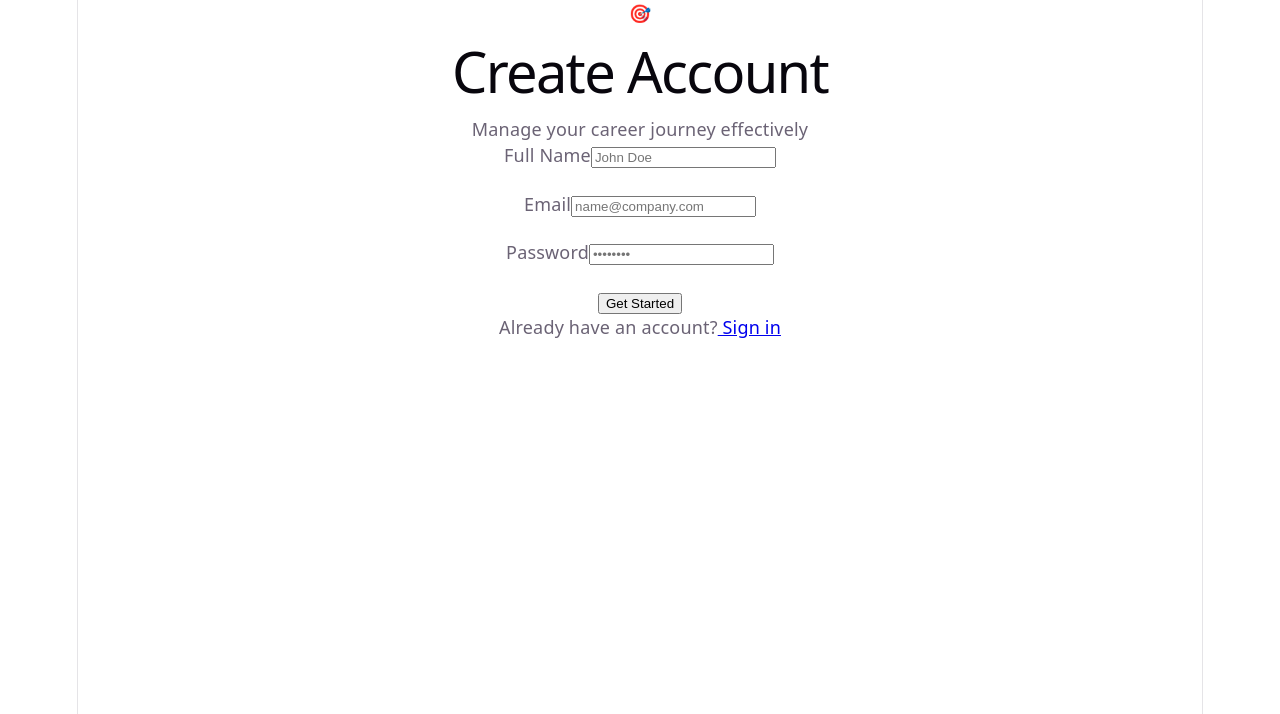
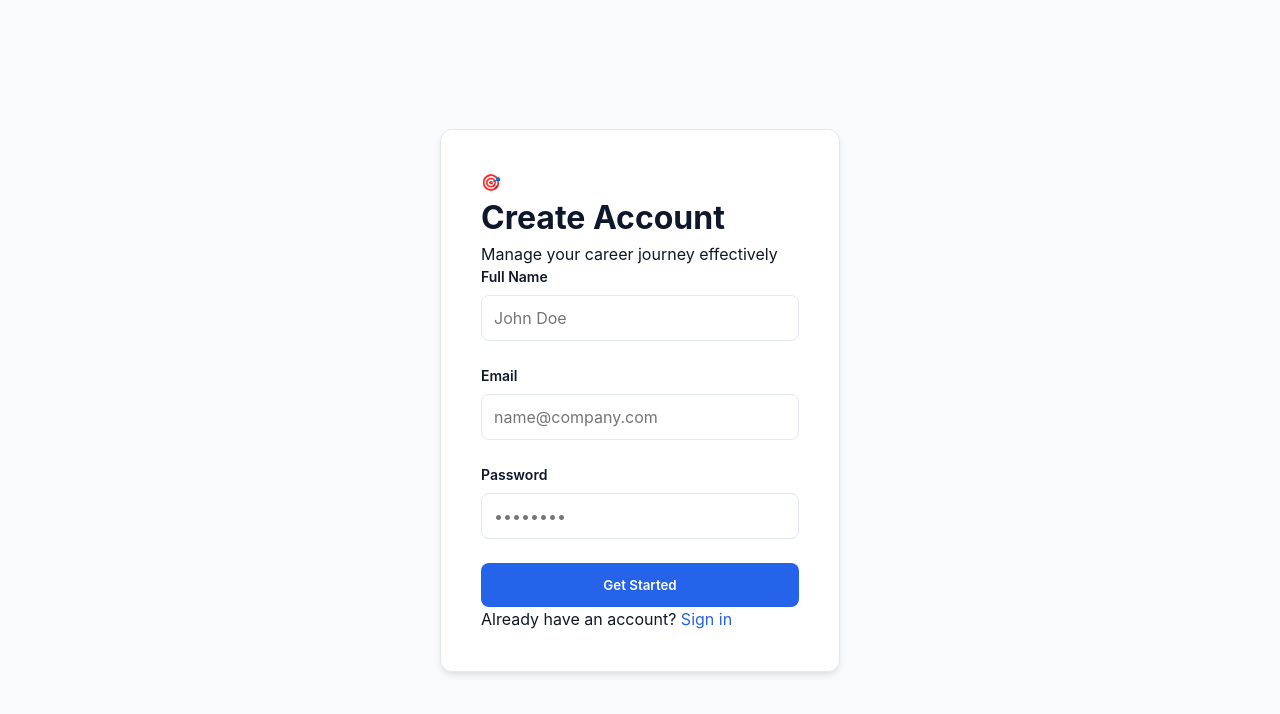
Before and after one commit to SyedShamaan2000/job-tracker, a React app in the folder frontend/: page /register in a window 1280 px wide. Shown: the top 714 px of the page. Built offline with nearby package versions, Linux system fonts and the light colour scheme; no server answers; the HTML template or start-up script is replaced by a standard one.

Commit message:
fix(frontend): better UI for auth

```diff
--- a/frontend/src/components/features/Auth/AuthForm.module.css
+++ b/frontend/src/components/features/Auth/AuthForm.module.css
@@ -1,41 +1,61 @@
-.container {
+.authContainer {
+  flex: 1;
+  display: flex;
+  align-items: center;
+  justify-content: center;
+  padding: 2rem;
+  background: var(--bg-app);
+}
+
+.card {
+  background: var(--bg-card);
+  padding: 2.5rem;
+  border-radius: var(--radius-lg);
+  box-shadow: var(--shadow-md);
+  width: 100%;
   max-width: 400px;
-  margin: 100px auto;
-  padding: 2rem;
-  background: white;
-  border-radius: 1rem;
-  box-shadow: 0 10px 15px -3px rgba(0, 0, 0, 0.1);
+  border: 1px solid var(--border-subtle);
 }
 
 .inputGroup {
-  margin-bottom: 1.25rem;
+  margin-bottom: 1.5rem;
+  display: flex;
+  flex-direction: column;
+  gap: 0.5rem;
 }
 
-.input {
-  width: 100%;
-  padding: 0.75rem;
-  border: 1px solid #d1d5db;
-  border-radius: 0.5rem;
-  margin-top: 0.25rem;
+.inputGroup label {
+  font-size: 0.875rem;
+  font-weight: 600;
+  color: var(--text-main);
 }
 
-.button {
+.inputGroup input {
+  padding: 0.75rem;
+  border: 1px solid var(--border-subtle);
+  border-radius: var(--radius-md);
+  font-size: 1rem;
+  transition: border-color 0.2s;
+}
+
+.inputGroup input:focus {
+  outline: none;
+  border-color: var(--primary);
+  box-shadow: 0 0 0 3px rgba(37, 99, 235, 0.1);
+}
+
+.submitBtn {
   width: 100%;
-  padding: 0.75rem;
-  background: #2563eb;
+  padding: 0.875rem;
+  background: var(--primary);
   color: white;
+  border: none;
+  border-radius: var(--radius-md);
   font-weight: 600;
-  border-radius: 0.5rem;
+  cursor: pointer;
   transition: background 0.2s;
 }
 
-.button:disabled {
-  background: #93c5fd;
-  cursor: not-allowed;
+.submitBtn:hover {
+  background: var(--primary-hover);
 }
-
-.error {
-  color: #dc2626;
-  font-size: 0.875rem;
-  margin-bottom: 1rem;
-}
--- a/frontend/src/components/features/JobCard/JobCard.module.css
+++ b/frontend/src/components/features/JobCard/JobCard.module.css
@@ -1,29 +1,56 @@
 .card {
-  background: white;
-  border: 1px solid #e5e7eb;
-  border-radius: 0.75rem;
-  padding: 1rem;
-  transition: box-shadow 0.2s ease;
+  background: var(--bg-card);
+  border: 1px solid var(--border-subtle);
+  border-radius: var(--radius-lg);
+  padding: 1.5rem;
   display: flex;
-  justify-content: space-between;
-  align-items: center;
+  flex-direction: column;
+  gap: 1rem;
+  transition: all 0.2s ease;
+  position: relative;
 }
 
 .card:hover {
-  box-shadow: 0 4px 6px -1px rgba(0, 0, 0, 0.1);
+  transform: translateY(-4px);
+  box-shadow: var(--shadow-md);
+  border-color: var(--primary);
 }
 
 .title {
-  font-weight: 600;
-  color: #1f2937;
+  font-size: 1.125rem;
+  font-weight: 700;
+  color: var(--text-main);
+  margin-bottom: 0.25rem;
 }
 
 .company {
-  font-size: 0.875rem;
-  color: #6b7280;
+  color: var(--text-muted);
+  font-size: 0.9rem;
+  display: flex;
+  align-items: center;
+  gap: 0.5rem;
 }
 
-.loadingOverlay {
-  opacity: 0.5;
-  pointer-events: none;
+.badge {
+  font-size: 0.75rem;
+  font-weight: 600;
+  padding: 0.25rem 0.75rem;
+  border-radius: 9999px;
+  text-transform: uppercase;
 }
+
+/* Status variants using tokens */
+.statusSaved { background: #f1f5f9; color: var(--status-saved); }
+.statusApplied { background: #eff6ff; color: var(--status-applied); }
+.statusInterview { background: #f5f3ff; color: var(--status-interview); }
+.statusOffer { background: #ecfdf5; color: var(--status-offer); }
+.statusRejected { background: #fef2f2; color: var(--status-rejected); }
+
+.controls {
+  margin-top: auto;
+  padding-top: 1rem;
+  border-top: 1px solid var(--border-subtle);
+  display: flex;
+  justify-content: flex-end;
+  gap: 0.75rem;
+}
--- a/frontend/src/index.css
+++ b/frontend/src/index.css
@@ -1,111 +1,67 @@
 :root {
-  --text: #6b6375;
-  --text-h: #08060d;
-  --bg: #fff;
-  --border: #e5e4e7;
-  --code-bg: #f4f3ec;
-  --accent: #aa3bff;
-  --accent-bg: rgba(170, 59, 255, 0.1);
-  --accent-border: rgba(170, 59, 255, 0.5);
-  --social-bg: rgba(244, 243, 236, 0.5);
-  --shadow:
-    rgba(0, 0, 0, 0.1) 0 10px 15px -3px, rgba(0, 0, 0, 0.05) 0 4px 6px -2px;
+  /* Core Palette */
+  --primary: #2563eb;
+  --primary-hover: #1d4ed8;
+  --bg-app: #f8fafc;
+  --bg-card: #ffffff;
+  --text-main: #0f172a;
+  --text-muted: #64748b;
+  --border-subtle: #e2e8f0;
 
-  --sans: system-ui, 'Segoe UI', Roboto, sans-serif;
-  --heading: system-ui, 'Segoe UI', Roboto, sans-serif;
-  --mono: ui-monospace, Consolas, monospace;
+  /* Status Colors */
+  --status-saved: #64748b;
+  --status-applied: #3b82f6;
+  --status-interview: #8b5cf6;
+  --status-offer: #10b981;
+  --status-rejected: #ef4444;
 
-  font: 18px/145% var(--sans);
-  letter-spacing: 0.18px;
-  color-scheme: light dark;
-  color: var(--text);
-  background: var(--bg);
-  font-synthesis: none;
-  text-rendering: optimizeLegibility;
-  -webkit-font-smoothing: antialiased;
-  -moz-osx-font-smoothing: grayscale;
+  /* Elevation & Shape */
+  --shadow-sm: 0 1px 3px 0 rgb(0 0 0 / 0.1);
+  --shadow-md: 0 4px 6px -1px rgb(0 0 0 / 0.1);
+  --radius-lg: 12px;
+  --radius-md: 8px;
 
-  @media (max-width: 1024px) {
-    font-size: 16px;
-  }
+  font-family:
+    "Inter",
+    system-ui,
+    -apple-system,
+    sans-serif;
+  background-color: var(--bg-app);
+  color: var(--text-main);
+  line-height: 1.5;
 }
 
-@media (prefers-color-scheme: dark) {
-  :root {
-    --text: #9ca3af;
-    --text-h: #f3f4f6;
-    --bg: #16171d;
-    --border: #2e303a;
-    --code-bg: #1f2028;
-    --accent: #c084fc;
-    --accent-bg: rgba(192, 132, 252, 0.15);
-    --accent-border: rgba(192, 132, 252, 0.5);
-    --social-bg: rgba(47, 48, 58, 0.5);
-    --shadow:
-      rgba(0, 0, 0, 0.4) 0 10px 15px -3px, rgba(0, 0, 0, 0.25) 0 4px 6px -2px;
-  }
-
-  #social .button-icon {
-    filter: invert(1) brightness(2);
-  }
+* {
+  box-sizing: border-box;
+  margin: 0;
+  padding: 0;
 }
 
 body {
-  margin: 0;
+  min-height: 100vh;
+  display: flex;
+  flex-direction: column;
 }
 
 #root {
-  width: 1126px;
-  max-width: 100%;
-  margin: 0 auto;
-  text-align: center;
-  border-inline: 1px solid var(--border);
-  min-height: 100svh;
   display: flex;
   flex-direction: column;
-  box-sizing: border-box;
+  flex: 1;
 }
 
-h1,
-h2 {
-  font-family: var(--heading);
-  font-weight: 500;
-  color: var(--text-h);
+button,
+input,
+select,
+textarea {
+  font-family: inherit;
 }
 
-h1 {
-  font-size: 56px;
-  letter-spacing: -1.68px;
-  margin: 32px 0;
-  @media (max-width: 1024px) {
-    font-size: 36px;
-    margin: 20px 0;
-  }
-}
-h2 {
-  font-size: 24px;
-  line-height: 118%;
-  letter-spacing: -0.24px;
-  margin: 0 0 8px;
-  @media (max-width: 1024px) {
-    font-size: 20px;
-  }
-}
-p {
-  margin: 0;
+a {
+  text-decoration: none;
+  color: var(--primary);
+  transition: opacity 0.2s;
 }
 
-code,
-.counter {
-  font-family: var(--mono);
-  display: inline-flex;
-  border-radius: 4px;
-  color: var(--text-h);
+a:hover {
+  opacity: 0.8;
 }
-
-code {
-  font-size: 15px;
-  line-height: 135%;
-  padding: 4px 8px;
-  background: var(--code-bg);
-}
--- a/frontend/src/pages/Dashboard.module.css
+++ b/frontend/src/pages/Dashboard.module.css
@@ -1,127 +1,90 @@
 .container {
+  width: 100%;
   max-width: 1200px;
   margin: 0 auto;
-  padding: 1.5rem;
-  background-color: #f8fafc;
-  min-height: 100vh;
+  padding: 2rem 1.5rem;
+  display: flex;
+  flex-direction: column;
+  gap: 2rem;
 }
 
 .header {
   display: flex;
   justify-content: space-between;
-  align-items: center;
-  padding: 1rem 0;
-  border-bottom: 1px solid #e2e8f0;
-  margin-bottom: 2rem;
+  align-items: flex-end;
+  padding-bottom: 1.5rem;
+  border-bottom: 1px solid var(--border-subtle);
 }
 
-.brand h1 {
-  font-size: 1.5rem;
-  font-weight: 700;
-  display: flex;
-  align-items: center;
-  gap: 0.5rem;
+.title {
+  font-size: 1.875rem;
+  font-weight: 800;
+  letter-spacing: -0.025em;
+  color: var(--text-main);
 }
 
-.stats {
+.subtitle {
+  color: var(--text-muted);
   font-size: 0.875rem;
-  color: #64748b;
-  margin-top: 0.25rem;
 }
 
-.addBtn {
-  background: #2563eb;
-  color: white;
-  padding: 0.6rem 1.2rem;
-  border-radius: 8px;
-  font-weight: 600;
+.actions {
   display: flex;
-  align-items: center;
-  gap: 0.5rem;
+  gap: 1rem;
 }
 
-/* Tab/Filter Bar */
-.filterBar {
+.searchSection {
   display: flex;
-  align-items: center;
   gap: 1rem;
-  margin-bottom: 1.5rem;
-}
-
-.tabs {
-  display: flex;
-  background: #e2e8f0;
-  padding: 0.25rem;
-  border-radius: 10px;
-  gap: 0.25rem;
-}
-
-.tab {
-  padding: 0.5rem 1.25rem;
-  border-radius: 8px;
-  font-weight: 500;
-  cursor: pointer;
-}
-
-.tabActive {
-  background: #2563eb;
-  color: white;
+  flex-wrap: wrap;
 }
 
 .searchInput {
   flex: 1;
-  padding: 0.6rem 1rem;
-  border: 1px solid #e2e8f0;
-  border-radius: 8px;
-  background: white;
+  min-width: 280px;
+  padding: 0.75rem 1rem;
+  border: 1px solid var(--border-subtle);
+  border-radius: var(--radius-md);
+  background: var(--bg-card);
+  box-shadow: var(--shadow-sm);
 }
 
-/* Grid & Cards */
 .grid {
-  display: flex;
-  flex-direction: column;
-  gap: 1rem;
+  display: grid;
+  grid-template-columns: repeat(auto-fill, minmax(320px, 1fr));
+  gap: 1.5rem;
 }
 
-/* Modal Enhancements based on Screenshot */
-.priorityToggle {
-  display: flex;
-  gap: 0.5rem;
-  margin-top: 0.5rem;
-}
-
-.priorityOption {
-  flex: 1;
-  padding: 0.6rem;
-  border: 1px solid #e2e8f0;
-  border-radius: 8px;
+/* Modal Styling */
+.modalOverlay {
+  position: fixed;
+  inset: 0;
+  background: rgba(15, 23, 42, 0.5);
+  backdrop-filter: blur(4px);
   display: flex;
   align-items: center;
   justify-content: center;
-  gap: 0.5rem;
-  cursor: pointer;
-  font-weight: 500;
+  z-index: 50;
+  padding: 1rem;
 }
 
-.priorityOption.high {
-  border-color: #ef4444;
-  color: #ef4444;
-}
-.priorityOption.medium {
-  border-color: #f59e0b;
-  color: #f59e0b;
-  background: #fffbeb;
-}
-.priorityOption.low {
-  border-color: #94a3b8;
-  color: #64748b;
+.modalContent {
+  background: var(--bg-card);
+  width: 100%;
+  max-width: 500px;
+  padding: 2rem;
+  border-radius: var(--radius-lg);
+  box-shadow: var(--shadow-md);
+  animation: slideUp 0.3s ease-out;
 }
 
-.labelPill {
-  padding: 0.25rem 0.75rem;
-  background: #f1f5f9;
-  border: 1px solid #e2e8f0;
-  border-radius: 20px;
-  font-size: 0.75rem;
-  color: #475569;
+@keyframes slideUp {
+  from {
+    transform: translateY(10px);
+    opacity: 0;
+  }
+  to {
+    transform: translateY(0);
+    opacity: 1;
+  }
 }
```
